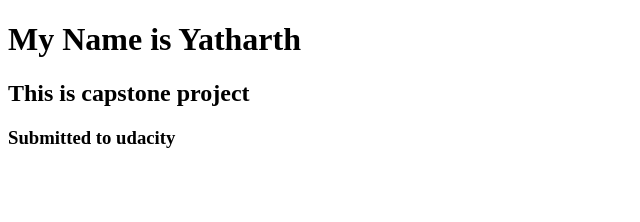
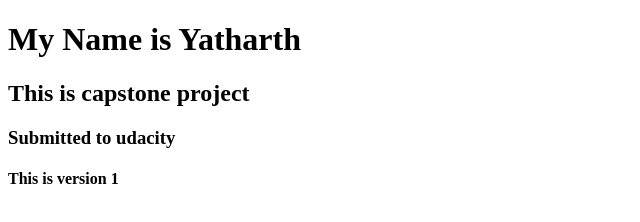
Before and after one commit to Yatharth0045/capstone-udacity, a plain HTML site: page index.html in a window 1280 px wide. Shown: the whole page, without its empty margins (0-640 px from the left). Drawn offline with Linux system fonts and the light colour scheme.

Commit message:
Updated README

```diff
--- a/index.html
+++ b/index.html
@@ -7,5 +7,6 @@
 	<h1>My Name is Yatharth</h1>
 	<h2>This is capstone project</h2>
 	<h3>Submitted to udacity</h3>
+	<h4>This is version 1</h4>
 </body>
 </html>
```
Also changed, not shown: 2 other files.
